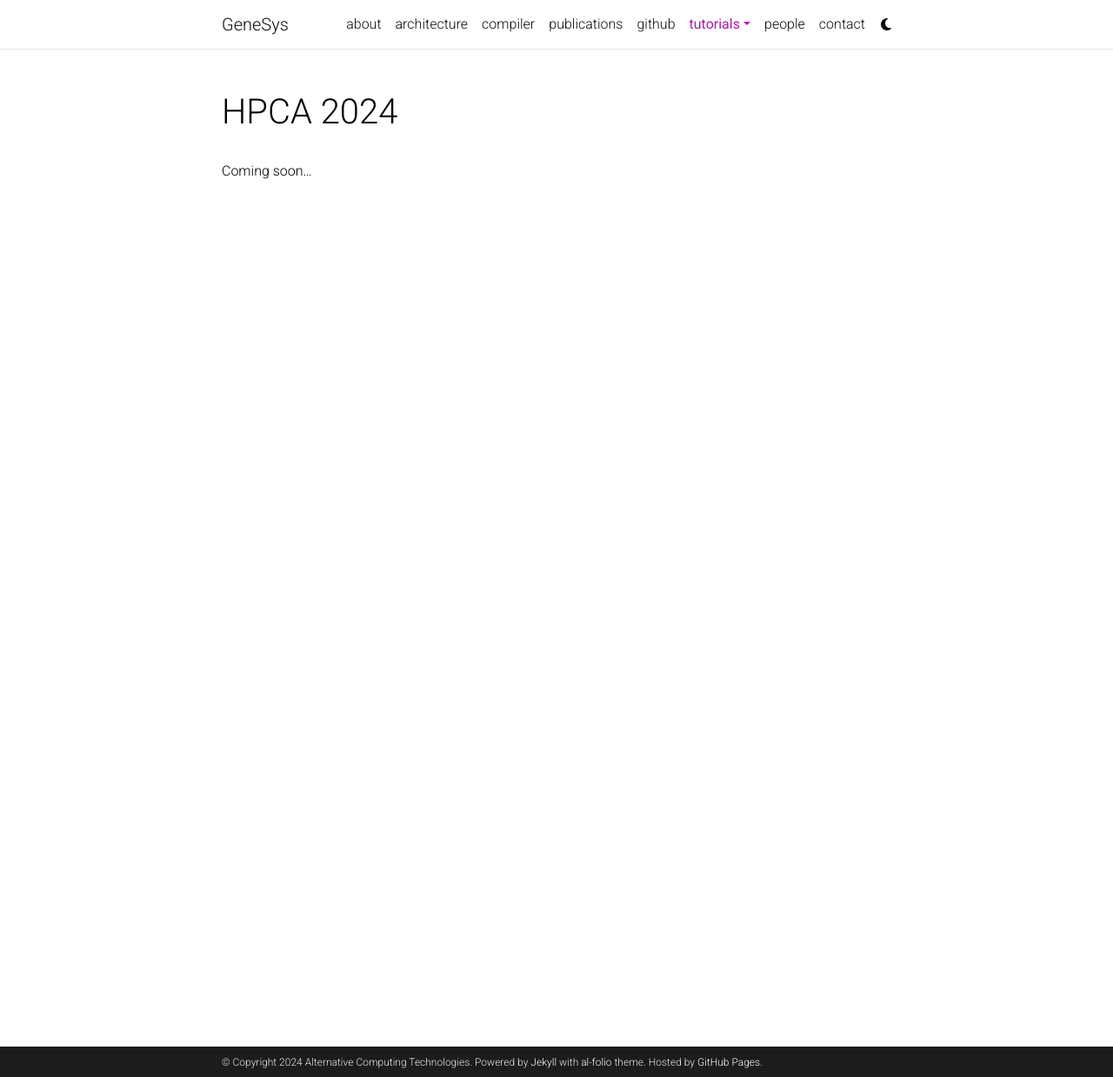
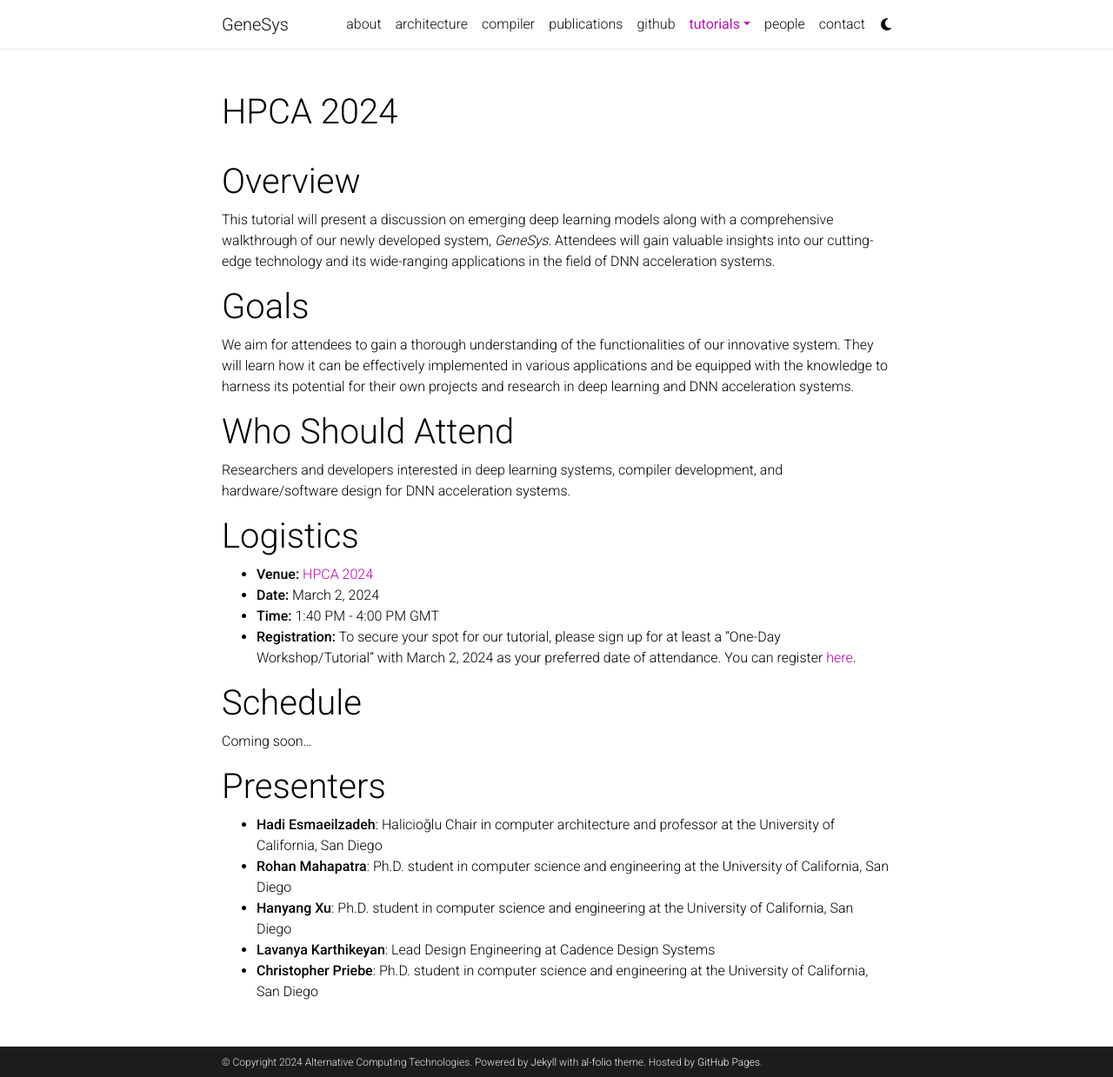
Before and after one commit to nolanlyc/actlab-genesys-yuchuan.github.io, a Jekyll site: the page built from _pages/hpca_2024.md, in a window 1280 px wide and 1239 px high. Shown: the whole window at 87% size. Built offline with Jekyll 4.4.1, drawn with Linux system fonts in a browser that asks for light colours; comment, search, counter and statistics services are not loaded; a style sheet for code colours, icons or effects is not loaded.

Commit message:
Added initial HPCA tutorial page + ISCA news

```diff
--- a/_pages/hpca_2024.md
+++ b/_pages/hpca_2024.md
@@ -7,4 +7,30 @@
 nav_order: 0
 ---
 
+# Overview
+This tutorial will present a discussion on emerging deep learning models along with a comprehensive walkthrough of our newly developed system, _GeneSys_.
+Attendees will gain valuable insights into our cutting-edge technology and its wide-ranging applications in the field of DNN acceleration systems.
+
+# Goals
+We aim for attendees to gain a thorough understanding of the functionalities of our innovative system.
+They will learn how it can be effectively implemented in various applications and be equipped with the knowledge to harness its potential for their own projects and research in deep learning and DNN acceleration systems.
+
+# Who Should Attend
+Researchers and developers interested in deep learning systems, compiler development, and hardware/software design for DNN acceleration systems.
+
+# Logistics
+- **Venue:** [HPCA 2024](https://www.hpca-conf.org/2024/)
+- **Date:** March 2, 2024
+- **Time:** 1:40 PM - 4:00 PM GMT
+- **Registration:** To secure your spot for our tutorial, please sign up for at least a "One-Day Workshop/Tutorial" with March 2, 2024 as your preferred date of attendance. You can register [here](https://www.hpca-conf.org/2024/attend/register.php).
+
+# Schedule
+
 Coming soon...
+
+# Presenters
+- **Hadi Esmaeilzadeh**: Halicioğlu Chair in computer architecture and professor at the University of California, San Diego
+- **Rohan Mahapatra**: Ph.D. student in computer science and engineering at the University of California, San Diego
+- **Hanyang Xu**: Ph.D. student in computer science and engineering at the University of California, San Diego
+- **Lavanya Karthikeyan**: Lead Design Engineering at Cadence Design Systems
+- **Christopher Priebe**: Ph.D. student in computer science and engineering at the University of California, San Diego
```
Also changed, not shown: _news/isca_2024_acceptance.md (added, +8 -0 lines).
